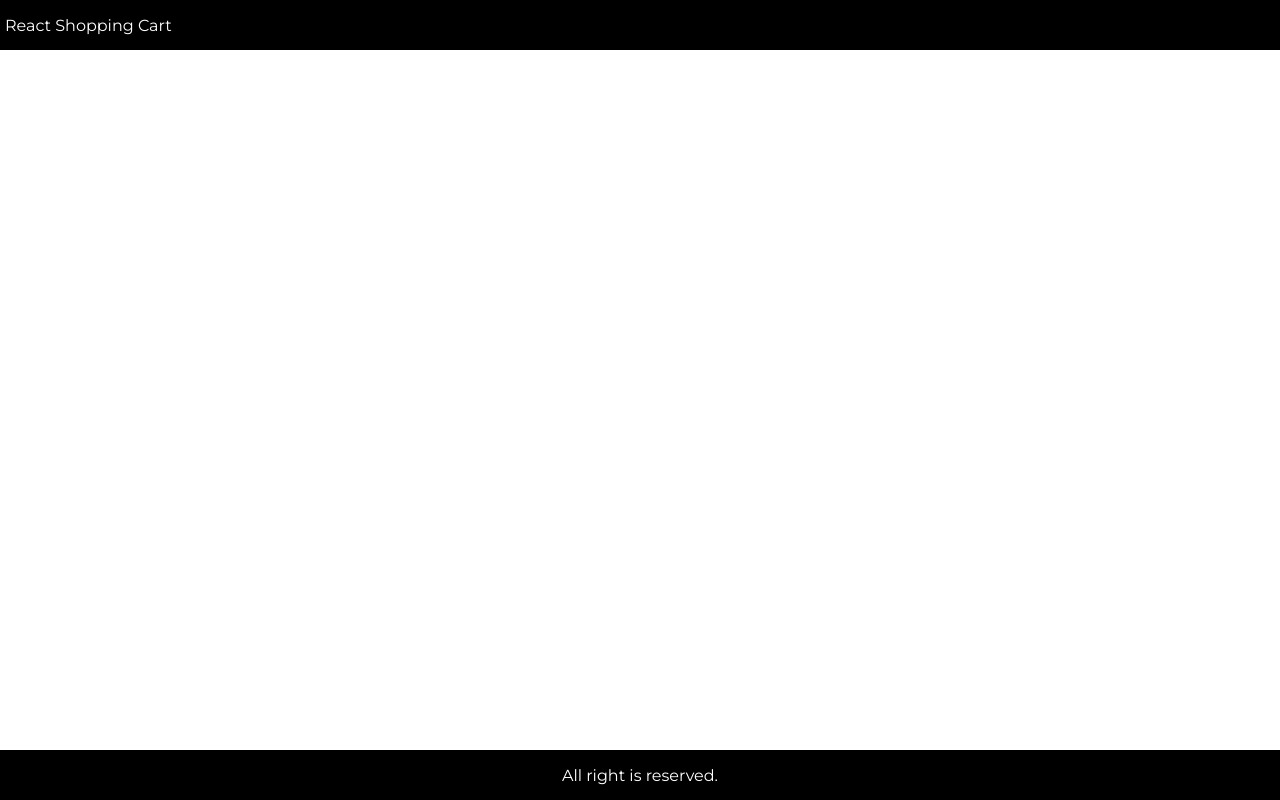
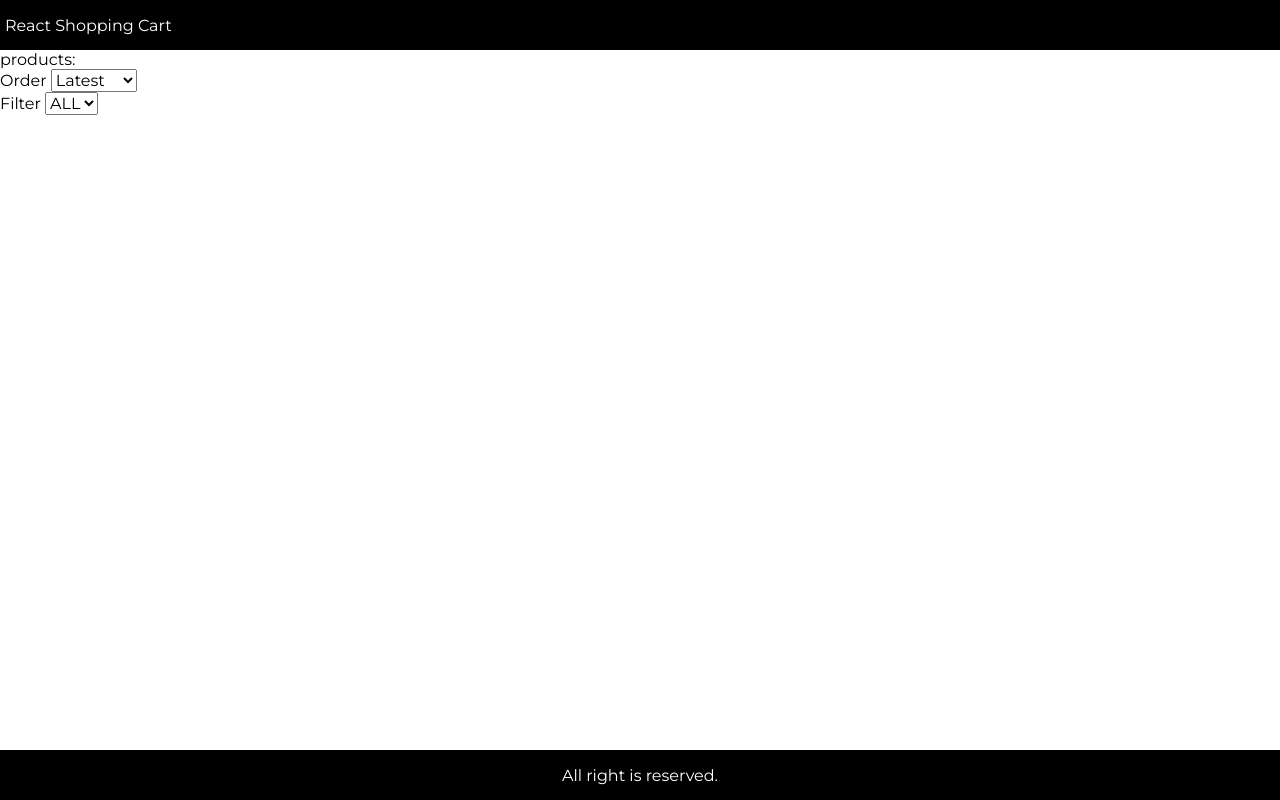
Before and after one commit to hazembelhadj/ecommerce, a React (Create React App) app: page / in a window 1280 px wide. Built offline with nearby package versions, Linux system fonts and the light colour scheme.

Commit message:
first commit

```diff
--- a/src/App.js
+++ b/src/App.js
@@ -1,4 +1,7 @@
 //jdbiusbcis
+import React from 'react';
+import Filter from "./components/Filter";
+import Products from "./components/Products";
 
 
 function App() {
@@ -10,7 +13,8 @@ function App() {
     <main>
       <div className="content">
         <div className="main">
-
+          <Filter />
+          <Products />
         </div>
         <div className="sidebar">
 
```
